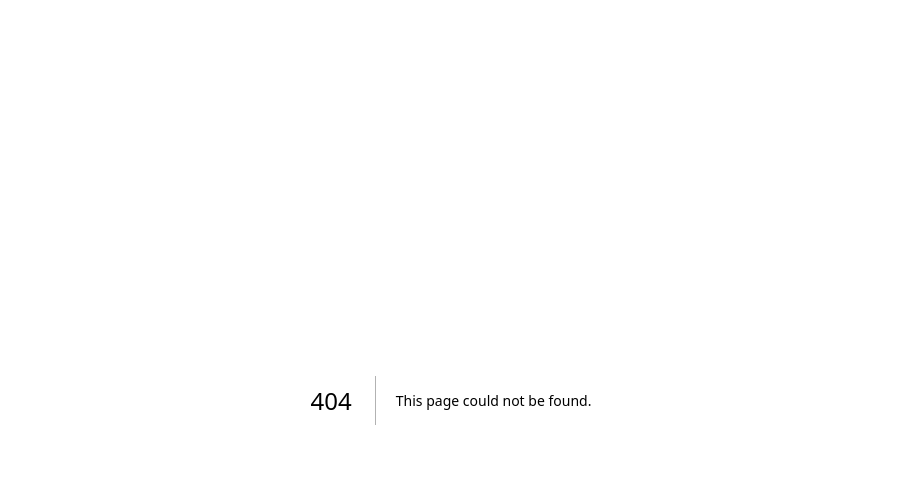
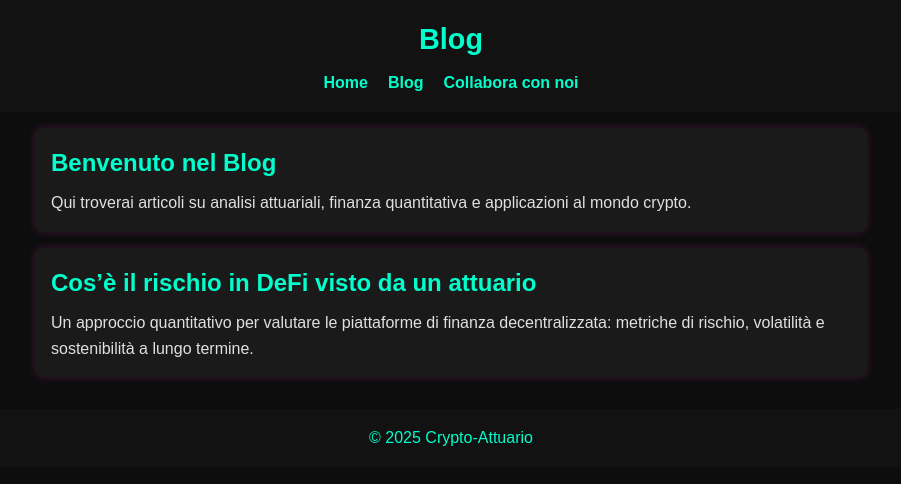
Before and after one commit to pietroscik/crypto-attuario, a Next.js app: page /blog in a window 1280 px wide. Before the commit this address had no page. Shown: the top 484 px of the page, without its empty margins (189-1090 px from the left). Built offline with nearby package versions, Linux system fonts and the light colour scheme.

Commit message:
Create pages/blog.js

```diff
--- /dev/null
+++ b/pages/blog.js
@@ -0,0 +1,36 @@
+export default function Blog() {
+  return (
+    <>
+      <header>
+        <h1>Blog</h1>
+        <nav>
+          <a href="/">Home</a>
+          <a href="/blog">Blog</a>
+          <a href="/sponsor">Collabora con noi</a>
+        </nav>
+      </header>
+
+      <main>
+        <article>
+          <h2>Benvenuto nel Blog</h2>
+          <p>
+            Qui troverai articoli su analisi attuariali, finanza quantitativa e applicazioni al
+            mondo crypto.
+          </p>
+        </article>
+
+        <article>
+          <h2>Cos’è il rischio in DeFi visto da un attuario</h2>
+          <p>
+            Un approccio quantitativo per valutare le piattaforme di finanza decentralizzata:
+            metriche di rischio, volatilità e sostenibilità a lungo termine.
+          </p>
+        </article>
+      </main>
+
+      <footer>
+        <p>© 2025 Crypto-Attuario</p>
+      </footer>
+    </>
+  );
+}
```
